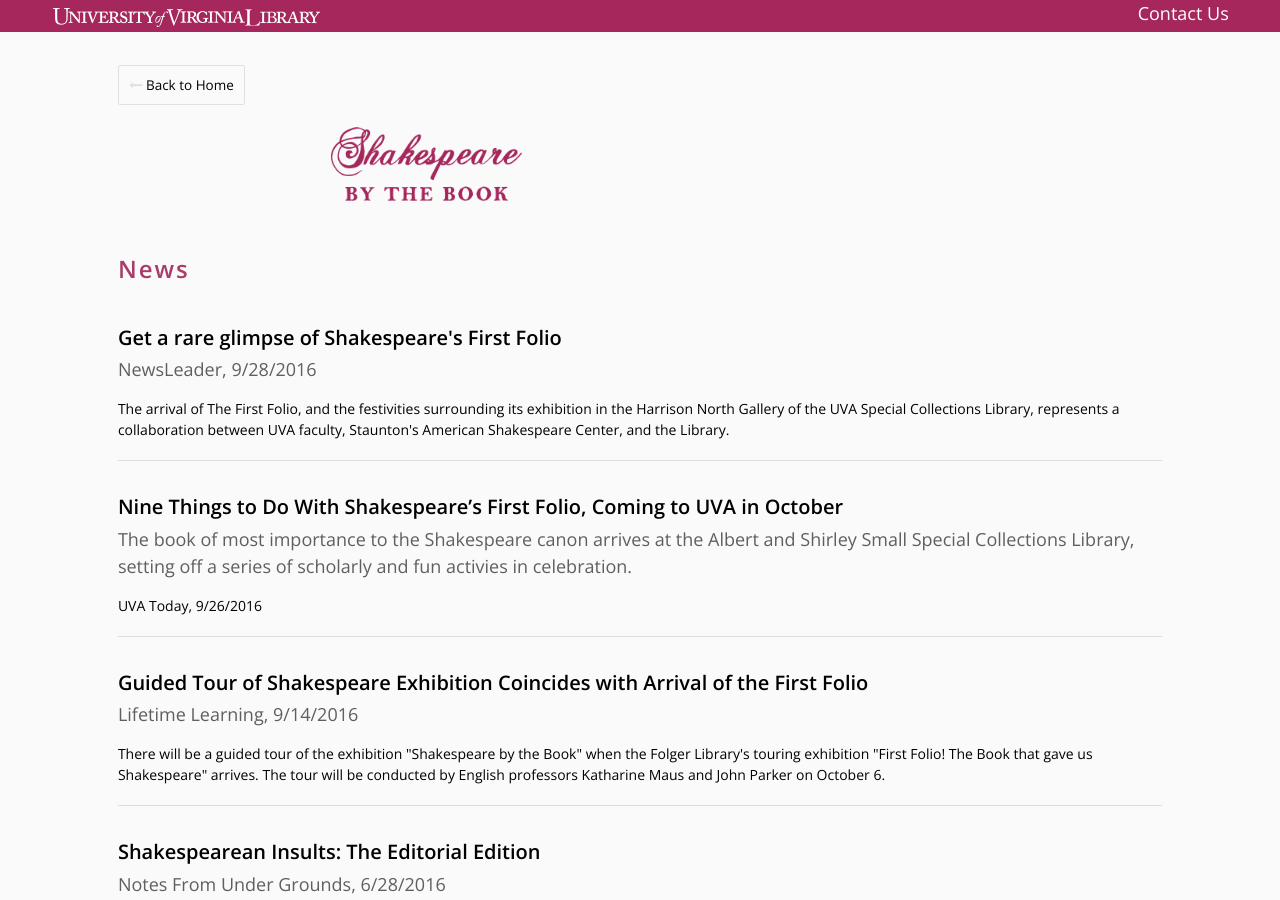
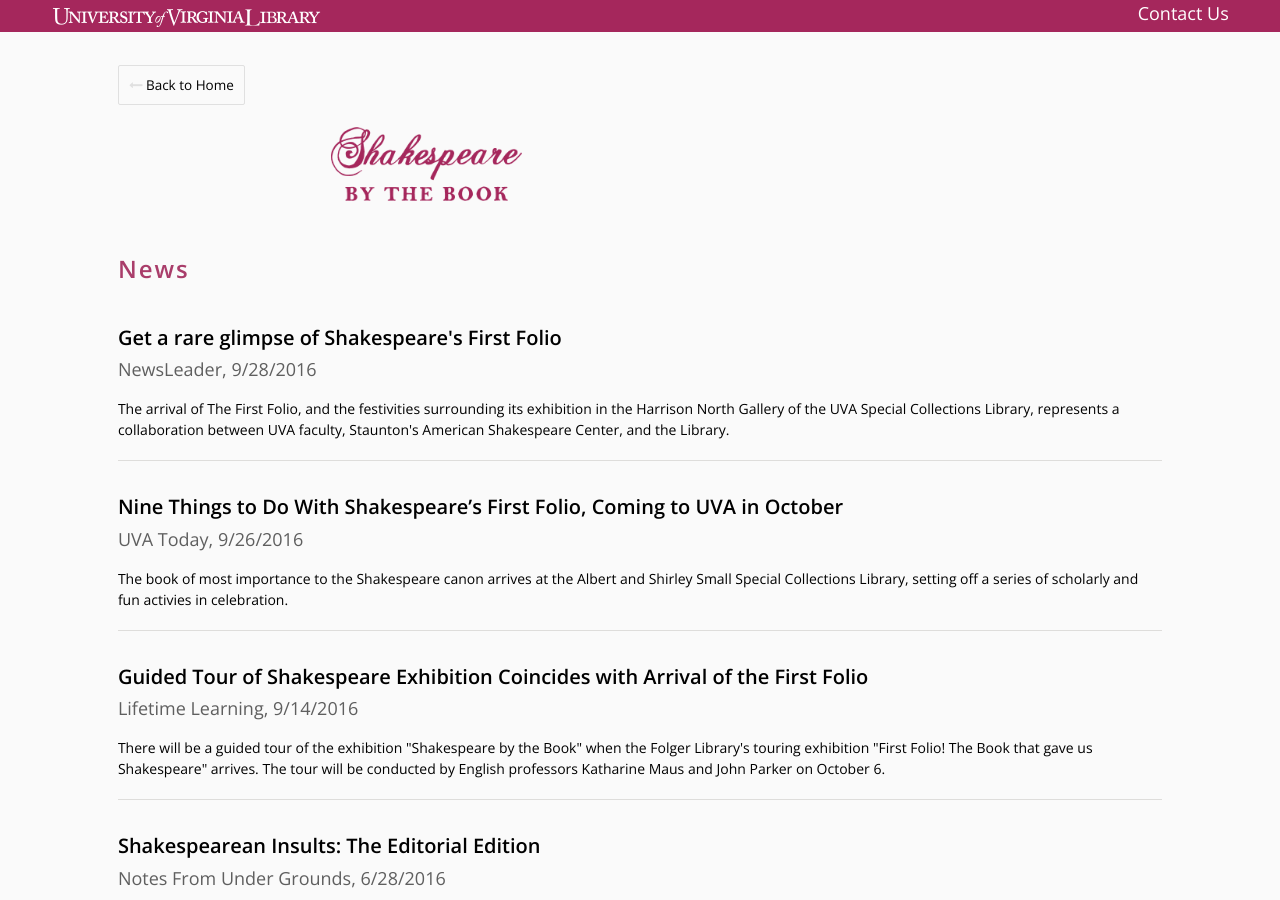
Before and after one commit to uvalib/shakespeare, a Jekyll site: the page built from news.html, in a window 1280 px wide and 900 px high. Built offline with Jekyll 4.4.1, drawn with Linux system fonts in a browser that asks for light colours; nearby versions of some CDN libraries.

```diff
--- a/_news/2016-04-20-first-folio-arrives.html
+++ b/_news/2016-04-20-first-folio-arrives.html
@@ -1,7 +1,7 @@
 ---
 title: "Nine Things to Do With Shakespeare’s First Folio, Coming to UVA in October"
 link: "https://news.virginia.edu/content/nine-things-do-shakespeares-first-folio-coming-uva-october?utm_source=DailyReport&utm_medium=email&utm_campaign=news"
-subtitle: "The book of most importance to the Shakespeare canon arrives at the Albert and Shirley Small Special Collections Library, setting off a series of scholarly and fun activies in celebration."
-copy: "UVA Today, 9/26/2016"
+subtitle: "UVA Today, 9/26/2016"
+copy: "The book of most importance to the Shakespeare canon arrives at the Albert and Shirley Small Special Collections Library, setting off a series of scholarly and fun activies in celebration."
 published_date: ""
 ---
```
